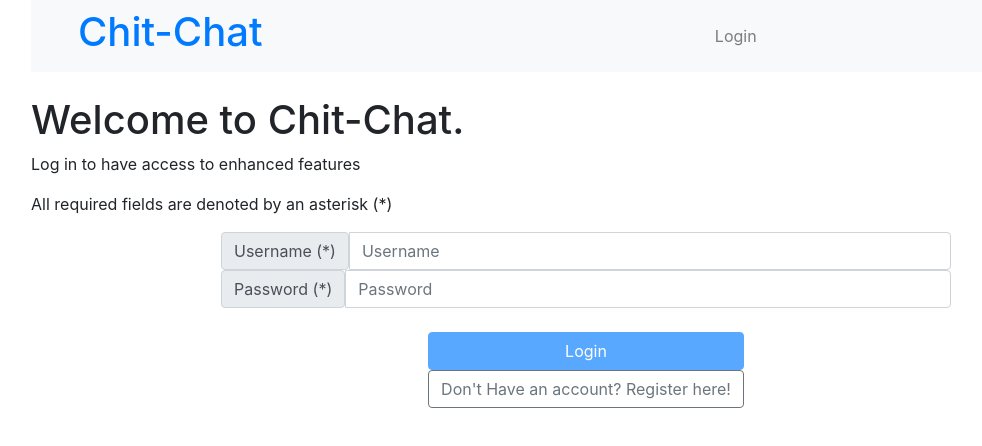
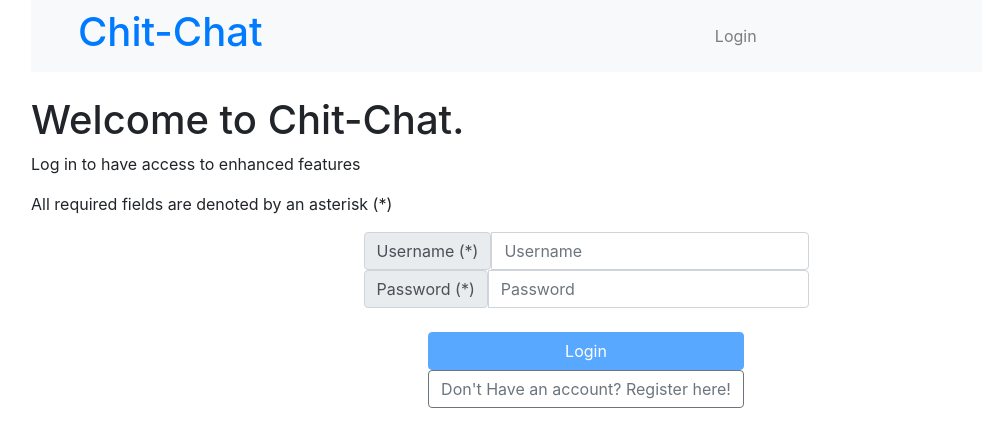
Before and after one commit to LuisLReyes/chitchat, a React (Create React App) app in the folder client/: page /login in a window 1280 px wide. Shown: the top 446 px of the page, without its empty margins (54-1036 px from the left). Built offline with nearby package versions, Linux system fonts and the light colour scheme.

Commit message:
Update login.component.js

```diff
--- a/client/src/components/login.component.js
+++ b/client/src/components/login.component.js
@@ -129,7 +129,7 @@ export default class ElementOne extends Component {
             <p>All required fields are denoted by an asterisk (*)</p>
 
                 <div className="row justify-content-center">
-                  <div className="col-8">
+                  <div className="col-5">
                   {
                     this.state.error &&
                       <div className="alert alert-danger">{this.state.error_message}</div>
```
